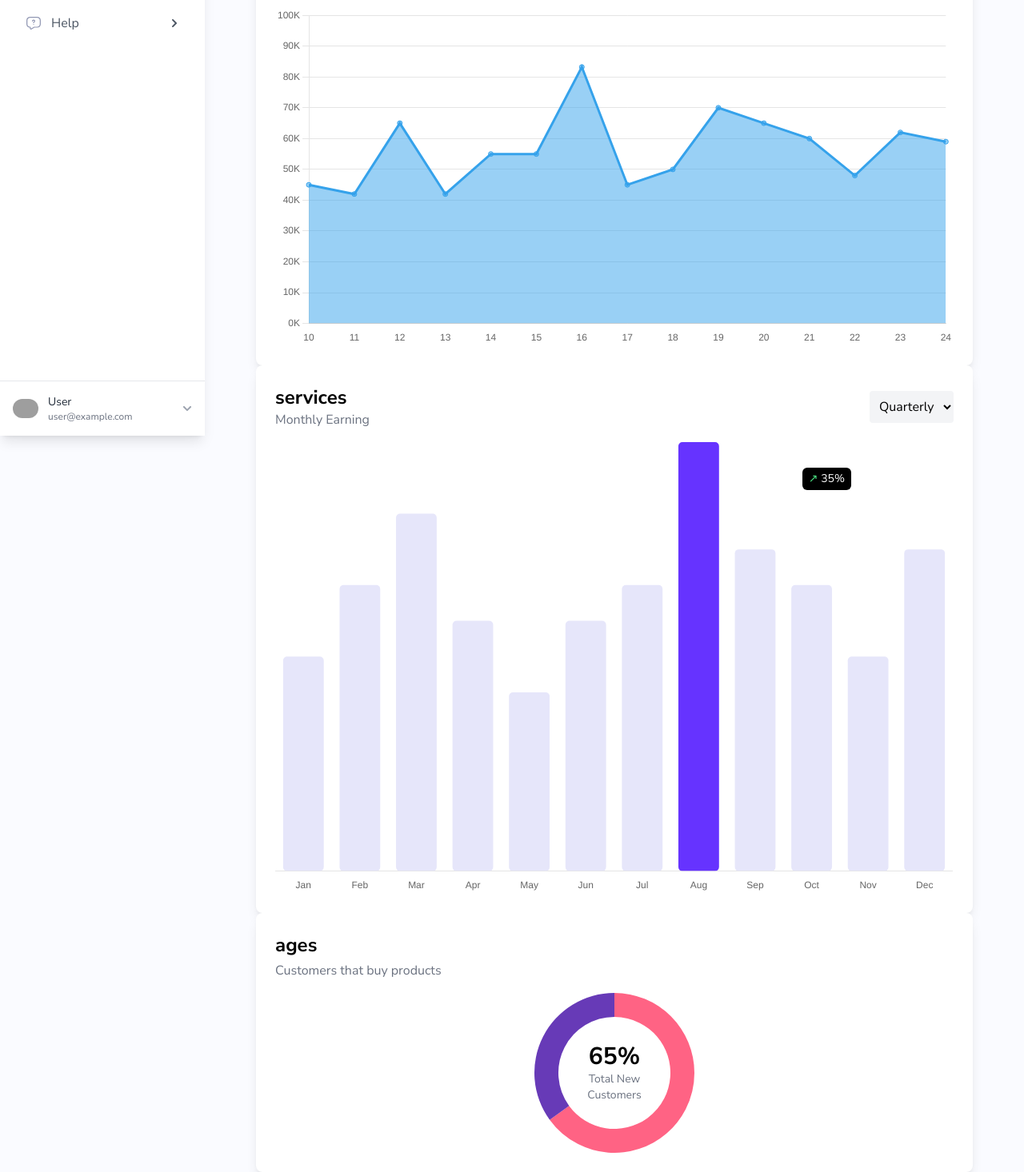
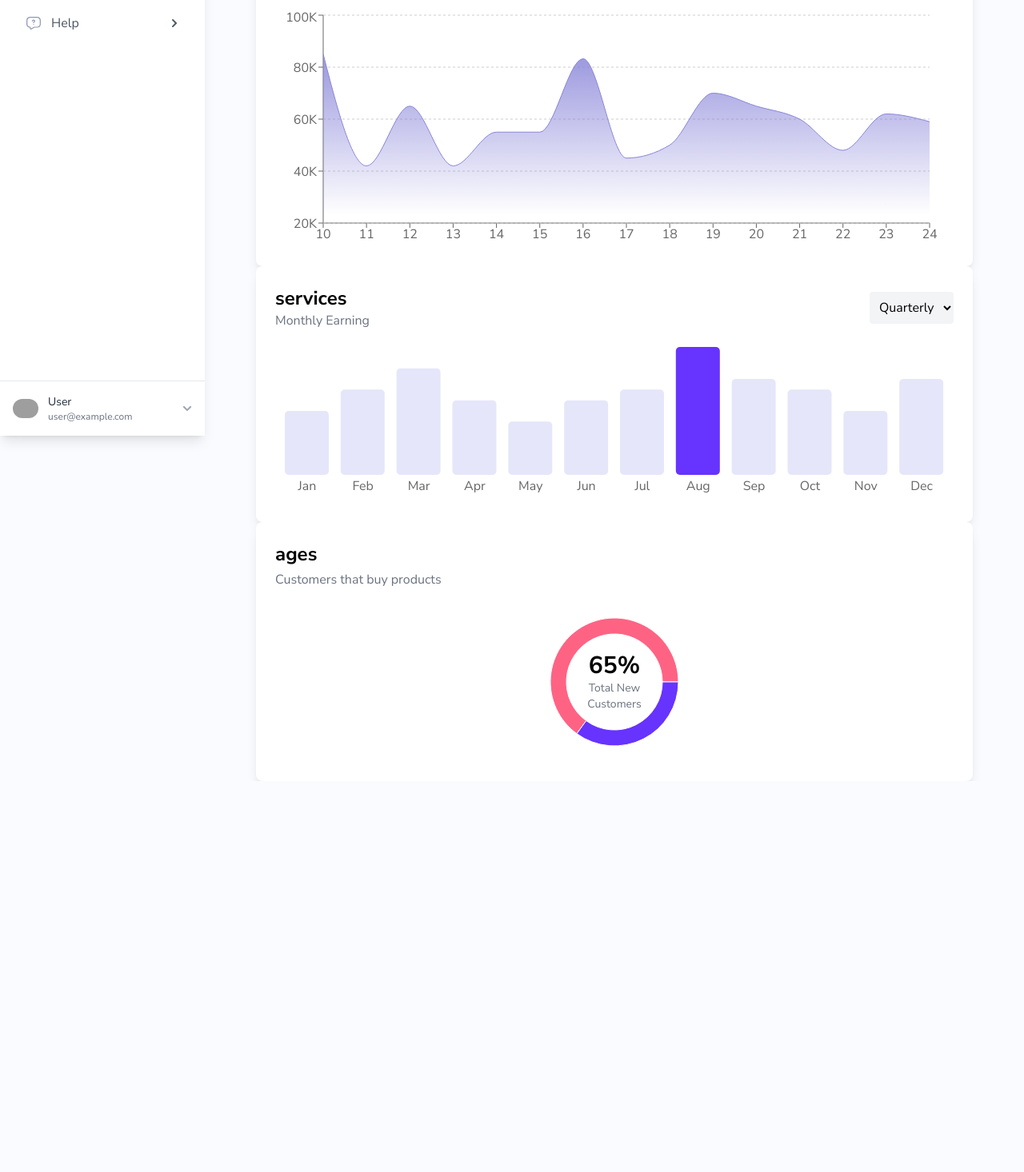
Before and after one commit to Classic-CRMs/Members-Managment-System, a Next.js app: page / in a window 1280 px wide. Shown: the part 255-1721 px from the top of the page at 80% size. After the commit the page ends 1232 px from the top, so only its background shows below. Built offline with nearby package versions, Linux system fonts and the light colour scheme; grey boxes are pictures that could not be loaded.

Commit message:
now using recharts

```diff
--- a/app/page.tsx
+++ b/app/page.tsx
@@ -1,5 +1,5 @@
 import MembersChart from "@/components/StatsComponents/MembersChart";
-import PieChart from "@/components/StatsComponents/PieChart";
+import AgesChart from "@/components/StatsComponents/PieChart";
 import ServicesChart from "@/components/StatsComponents/ServicesChart";
 import Stats from "@/components/StatsComponents/Stats";
 import Image from "next/image";
@@ -13,7 +13,7 @@ export default function Home() {
     <Stats/>
     <MembersChart/>
     <ServicesChart/>
-    <PieChart/>
+    <AgesChart/>
    </div>
   );
 }
--- a/components/StatsComponents/MembersChart.tsx
+++ b/components/StatsComponents/MembersChart.tsx
@@ -1,89 +1,26 @@
 "use client"
 import React from 'react';
-import {
-  Chart as ChartJS,
-  CategoryScale,
-  LinearScale,
-  PointElement,
-  LineElement,
-  Title,
-  Tooltip,
-  Filler,
-  Legend,
-} from 'chart.js';
-import { Line } from 'react-chartjs-2';
+import { AreaChart, Area, XAxis, YAxis, CartesianGrid, Tooltip, ResponsiveContainer } from 'recharts';
 
-ChartJS.register(
-  CategoryScale,
-  LinearScale,
-  PointElement,
-  LineElement,
-  Title,
-  Tooltip,
-  Filler,
-  Legend
-);
+const data = [
+  { day: '10', members: 85000 },
+  { day: '11', members: 42000 },
+  { day: '12', members: 65000 },
+  { day: '13', members: 42000 },
+  { day: '14', members: 55000 },
+  { day: '15', members: 55000 },
+  { day: '16', members: 83234 },
+  { day: '17', members: 45000 },
+  { day: '18', members: 50000 },
+  { day: '19', members: 70000 },
+  { day: '20', members: 65000 },
+  { day: '21', members: 60000 },
+  { day: '22', members: 48000 },
+  { day: '23', members: 62000 },
+  { day: '24', members: 59000 },
+];
 
-const options = {
-  responsive: true,
-  plugins: {
-    legend: {
-      display: false,
-    },
-    title: {
-      display: false,
-    },
-    tooltip: {
-      mode: 'index' as const,
-      intersect: false,
-      callbacks: {
-        label: function(context: any) {
-          let label = context.dataset.label || '';
-          if (label) {
-            label += ': ';
-          }
-          if (context.parsed.y !== null) {
-            label += new Intl.NumberFormat('en-US').format(context.parsed.y);
-          }
-          return label;
-        }
-      }
-    },
-  },
-  scales: {
-    x: {
-      grid: {
-        display: false,
-      },
-    },
-    y: {
-      beginAtZero: true,
-      ticks: {
-        callback: function(value: any) {
-          return value / 1000 + 'K';
-        },
-      },
-      max: 100000,
-    },
-  },
-};
-
-const labels = ['10', '11', '12', '13', '14', '15', '16', '17', '18', '19', '20', '21', '22', '23', '24'];
-
-const data = {
-  labels,
-  datasets: [
-    {
-      fill: true,
-      label: 'Members',
-      data: [45000, 42000, 65000, 42000, 55000, 55000, 83234, 45000, 50000, 70000, 65000, 60000, 48000, 62000, 59000],
-      borderColor: 'rgb(53, 162, 235)',
-      backgroundColor: 'rgba(53, 162, 235, 0.5)',
-    },
-  ],
-};
-
-const MembersChart: React.FC = () => {
+const MembersChart = () => {
   return (
     <div className="bg-white p-6 rounded-lg shadow-lg">
       <div className="flex justify-between items-center mb-4">
@@ -92,7 +29,34 @@ const MembersChart: React.FC = () => {
           <option>This Month</option>
         </select>
       </div>
-      <Line options={options} data={data} />
+      <ResponsiveContainer width="100%" height={300}>
+        <AreaChart data={data} margin={{ top: 10, right: 30, left: 0, bottom: 0 }}>
+          <defs>
+            <linearGradient id="colorMembers" x1="0" y1="0" x2="0" y2="1">
+              <stop offset="5%" stopColor="#8884d8" stopOpacity={0.8}/>
+              <stop offset="95%" stopColor="#8884d8" stopOpacity={0}/>
+            </linearGradient>
+          </defs>
+          <XAxis dataKey="day" />
+          <YAxis
+            tickFormatter={(value) => `${value / 1000}K`}
+            domain={[20000, 100000]}
+            ticks={[20000, 40000, 60000, 80000, 100000]}
+          />
+          <CartesianGrid strokeDasharray="3 3" vertical={false} />
+          <Tooltip
+            formatter={(value) => [`${value.toLocaleString()}`, 'Members']}
+            labelFormatter={(label) => `Day ${label}`}
+          />
+          <Area
+            type="monotone"
+            dataKey="members"
+            stroke="#8884d8"
+            fillOpacity={1}
+            fill="url(#colorMembers)"
+          />
+        </AreaChart>
+      </ResponsiveContainer>
     </div>
   );
 };
--- a/components/StatsComponents/PieChart.tsx
+++ b/components/StatsComponents/PieChart.tsx
@@ -1,51 +1,47 @@
 "use client"
 import React from 'react';
-import { Chart as ChartJS, ArcElement, Tooltip, Legend } from 'chart.js';
-import { Doughnut } from 'react-chartjs-2';
+import { PieChart, Pie, Cell, ResponsiveContainer } from 'recharts';
 
-ChartJS.register(ArcElement, Tooltip, Legend);
+const data = [
+  { name: 'New Customers', value: 65 },
+  { name: 'Existing Customers', value: 35 },
+];
 
-const options = {
-  responsive: true,
-  cutout: '70%',
-  plugins: {
-    legend: {
-      display: false,
-    },
-    tooltip: {
-      enabled: false,
-    },
-  },
-};
+const COLORS = ['#FF6384', '#6733FF', '#E6E6FA'];
 
-const data = {
-  datasets: [
-    {
-      data: [65, 35],
-      backgroundColor: [
-        'rgba(255, 99, 132, 1)',
-        'rgba(103, 58, 183, 1)',
-        'rgba(230, 230, 250, 1)',
-      ],
-      borderWidth: 0,
-    },
-  ],
-};
-
-const PieChart: React.FC = () => {
+const AgesChart: React.FC = () => {
   return (
     <div className="bg-white p-6 rounded-lg shadow-lg">
       <h2 className="text-2xl font-bold mb-1">ages</h2>
       <p className="text-gray-500 mb-4">Customers that buy products</p>
       <div className="relative" style={{ width: '200px', height: '200px', margin: '0 auto' }}>
-        <Doughnut data={data} options={options} />
+        <ResponsiveContainer width="100%" height="100%">
+          <PieChart>
+            <Pie
+              data={data}
+              cx="50%"
+              cy="50%"
+              innerRadius={60}
+              outerRadius={80}
+              fill="#8884d8"
+              paddingAngle={0}
+              dataKey="value"
+            >
+              {data.map((entry, index) => (
+                <Cell key={`cell-${index}`} fill={COLORS[index % COLORS.length]} />
+              ))}
+            </Pie>
+          </PieChart>
+        </ResponsiveContainer>
         <div className="absolute inset-0 flex flex-col items-center justify-center">
           <span className="text-3xl font-bold">65%</span>
-          <span className="text-sm text-gray-500 text-center">Total New<br />Customers</span>
+          <span className="text-sm text-gray-500 text-center">
+            Total New<br />Customers
+          </span>
         </div>
       </div>
     </div>
   );
 };
 
-export default PieChart;
+export default AgesChart;
--- a/components/StatsComponents/ServicesChart.tsx
+++ b/components/StatsComponents/ServicesChart.tsx
@@ -1,66 +1,39 @@
-'use client'
+"use client"
 import React from 'react';
 import {
-  Chart as ChartJS,
-  CategoryScale,
-  LinearScale,
-  BarElement,
-  Title,
+  BarChart,
+  Bar,
+  XAxis,
+  YAxis,
   Tooltip,
-  Legend,
-} from 'chart.js';
-import { Bar } from 'react-chartjs-2';
+  ResponsiveContainer,
+} from 'recharts';
 
-ChartJS.register(
-  CategoryScale,
-  LinearScale,
-  BarElement,
-  Title,
-  Tooltip,
-  Legend
-);
+const data = [
+  { month: 'Jan', value: 30 },
+  { month: 'Feb', value: 40 },
+  { month: 'Mar', value: 50 },
+  { month: 'Apr', value: 35 },
+  { month: 'May', value: 25 },
+  { month: 'Jun', value: 35 },
+  { month: 'Jul', value: 40 },
+  { month: 'Aug', value: 60 },
+  { month: 'Sep', value: 45 },
+  { month: 'Oct', value: 40 },
+  { month: 'Nov', value: 30 },
+  { month: 'Dec', value: 45 },
+];
 
-const options = {
-  responsive: true,
-  plugins: {
-    legend: {
-      display: false,
-    },
-    title: {
-      display: false,
-    },
-    tooltip: {
-      enabled: false,
-    },
-  },
-  scales: {
-    x: {
-      grid: {
-        display: false,
-      },
-    },
-    y: {
-      display: false,
-      beginAtZero: true,
-    },
-  },
-};
+const CustomBar = (props: any) => {
+  const { x, y, width, height, index } = props;
+  const fill = index === 7 ? '#6633ff' : '#e6e6fa';
+  const radius = 5;
 
-const labels = ['Jan', 'Feb', 'Mar', 'Apr', 'May', 'Jun', 'Jul', 'Aug', 'Sep', 'Oct', 'Nov', 'Dec'];
-
-const data = {
-  labels,
-  datasets: [
-    {
-      data: [30, 40, 50, 35, 25, 35, 40, 60, 45, 40, 30, 45],
-      backgroundColor: (context: any) => {
-        const index = context.dataIndex;
-        return index === 7 ? 'rgba(102, 51, 255, 1)' : 'rgba(230, 230, 250, 1)';
-      },
-      borderRadius: 5,
-      borderSkipped: false,
-    },
-  ],
+  return (
+    <g>
+      <rect x={x} y={y} width={width} height={height} fill={fill} rx={radius} ry={radius} />
+    </g>
+  );
 };
 
 const ServicesChart: React.FC = () => {
@@ -75,11 +48,27 @@ const ServicesChart: React.FC = () => {
           <option>Quarterly</option>
         </select>
       </div>
-      <div className="relative">
-        <Bar options={options} data={data} height={200} />
-        <div className="absolute top-8 right-32 bg-black text-white px-2 py-1 rounded-md text-sm">
-          <span className="text-green-400">↗</span> 35%
-        </div>
+      <div className="relative" style={{ height: '200px' }}>
+        <ResponsiveContainer width="100%" height="100%">
+          <BarChart data={data}>
+            <XAxis dataKey="month" axisLine={false} tickLine={false} />
+            <YAxis hide />
+            <Tooltip
+              cursor={false}
+              content={({ active, payload }) => {
+                if (active && payload && payload.length) {
+                  return (
+                    <div className="bg-black text-white px-2 py-1 rounded-md text-sm">
+                      <span className="text-green-400">↗</span> 35%
+                    </div>
+                  );
+                }
+                return null;
+              }}
+            />
+            <Bar dataKey="value" shape={<CustomBar />} />
+          </BarChart>
+        </ResponsiveContainer>
       </div>
     </div>
   );
--- a/package.json
+++ b/package.json
@@ -14,10 +14,10 @@
     "mongoose": "^8.5.3",
     "next": "14.2.5",
     "react": "^18",
-    "react-chartjs-2": "^5.2.0",
     "react-dom": "^18",
     "react-dropzone": "^14.2.3",
-    "react-icons": "^5.3.0"
+    "react-icons": "^5.3.0",
+    "recharts": "^2.12.7"
   },
   "devDependencies": {
     "@types/node": "^20",
```
Also changed, not shown: 1 other file (tests, documents, lock files or other folders).
